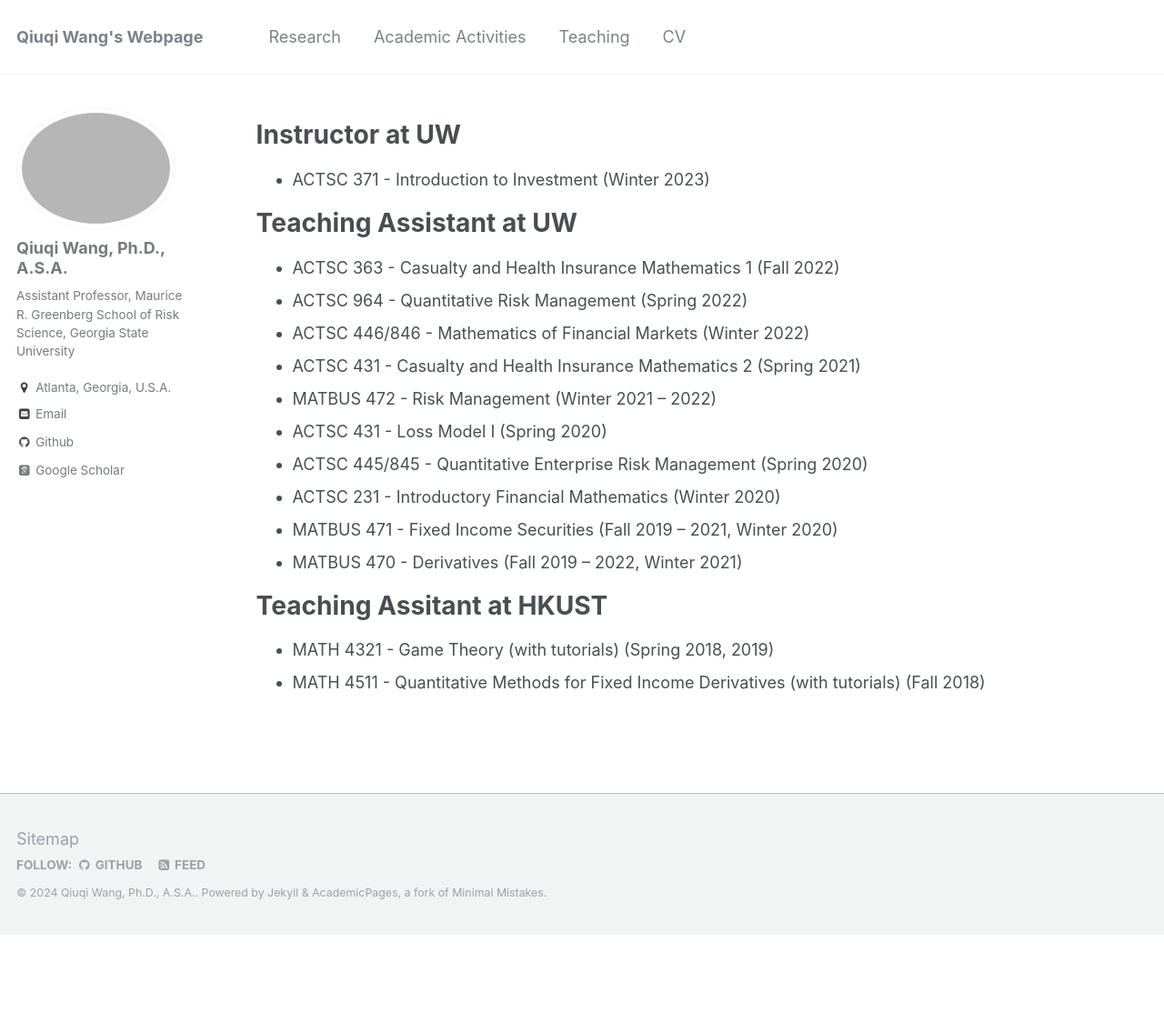
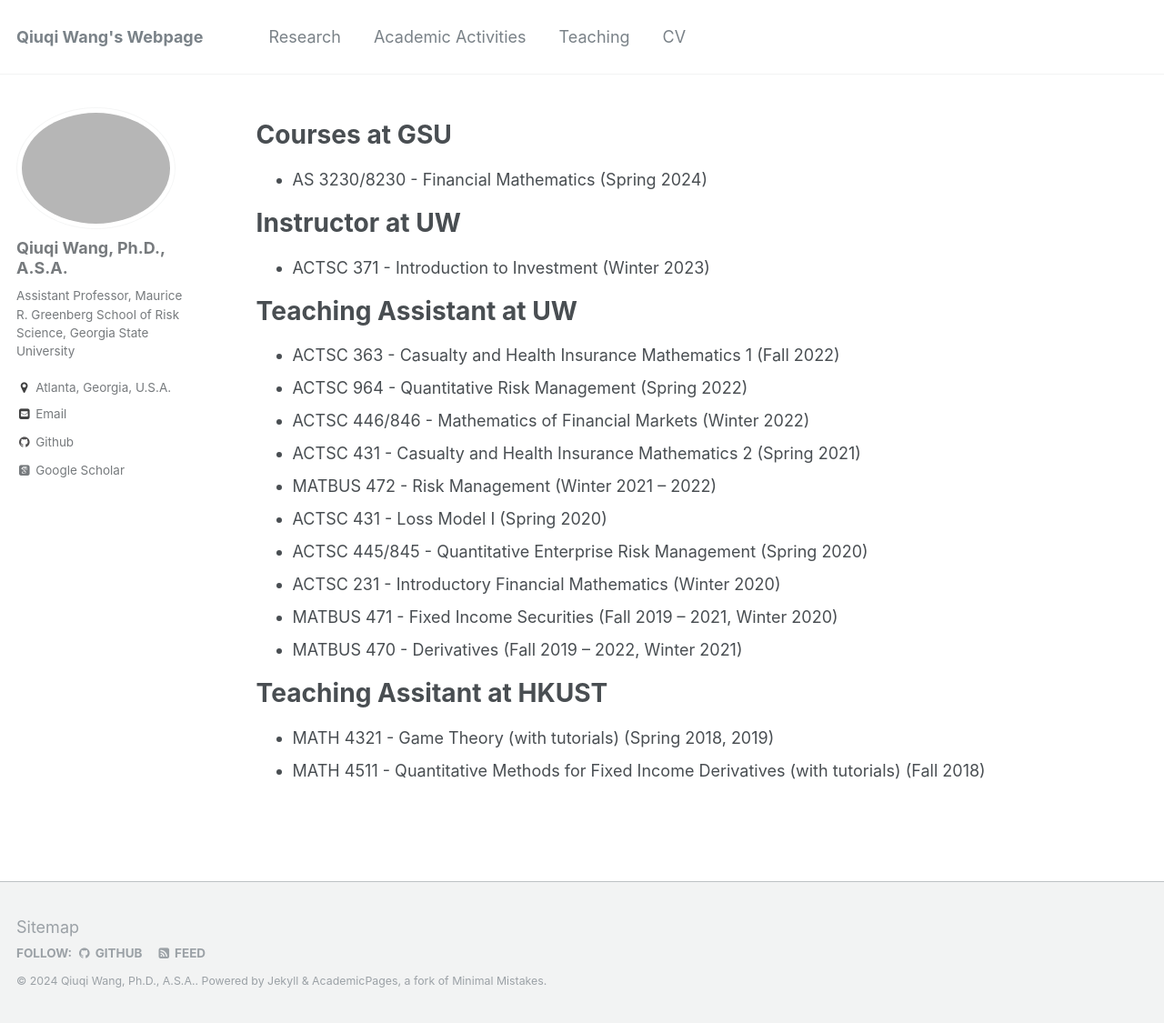
Before and after one commit to qwangan/qwangan.github.io, a Jekyll site: the page built from _pages/teaching.md, in a window 1280 px wide and 1125 px high. Shown: the whole window at 91% size. Built offline with Jekyll 4.4.1, drawn with Linux system fonts in a browser that asks for light colours; some web fonts are replaced.

Commit message:
Update teaching.md

```diff
--- a/_pages/teaching.md
+++ b/_pages/teaching.md
@@ -4,6 +4,9 @@ title: ""
 permalink: /teaching/
 author_profile: true
 ---
+
+# Courses at GSU
+* AS 3230/8230 - Financial Mathematics (Spring 2024)
 
 # Instructor at UW
 * ACTSC 371 - Introduction to Investment (Winter 2023)
```
